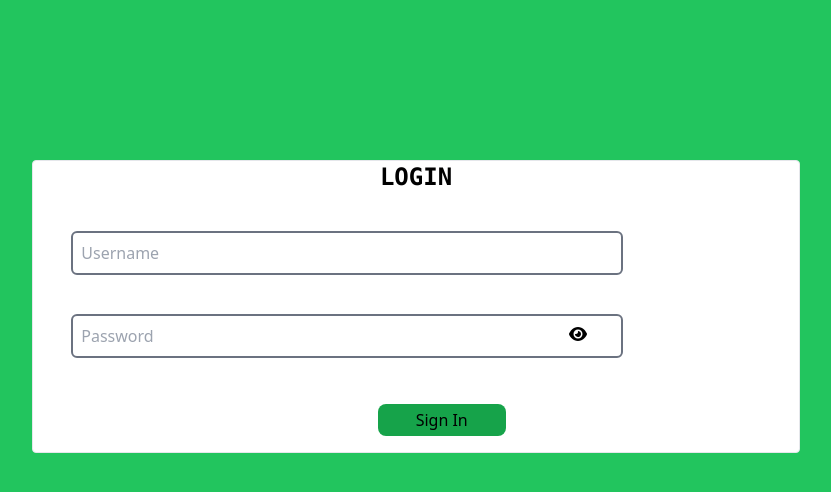
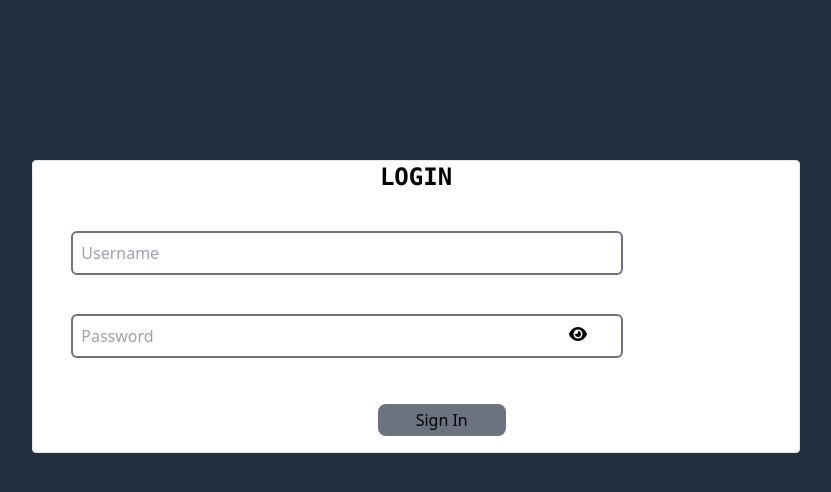
Before and after one commit to chinewueze/admin.timesheet-system, a React (Create React App) app: page / in a window 1280 px wide. Shown: the top 492 px of the page, without its empty margins (224-1055 px from the left). Built offline with nearby package versions, Linux system fonts and the light colour scheme.

Commit message:
Update styling

```diff
--- a/src/components/Login.js
+++ b/src/components/Login.js
@@ -103,7 +103,7 @@
         }));
     }
     return (
-        <div className="w-full h-screen bg-green-500 relative">
+        <div className="w-full h-screen bg-[#232f3e] relative">
             <Helmet>
                 <title> SIGN IN </title>
                 <link rel="icon" type="image/png" href="./assets/Images/login-icon.jpeg" />
@@ -157,7 +157,7 @@
                     </div>
                     <button
                         onClick={handleSubmit}
-                        className=" bg-green-600 lg:mx-[45%] sm:mx-[25%] mt-2 mb-4 p-1 w-32 rounded-lg"
+                        className=" bg-gray-500 lg:mx-[45%] sm:mx-[25%] mt-2 mb-4 p-1 w-32 rounded-lg"
                         disabled={loading}
                     >
                         {loading ? (<div> <FontAwesomeIcon icon={faSpinner} spin />  <span> Sign In </span> </div>
```
